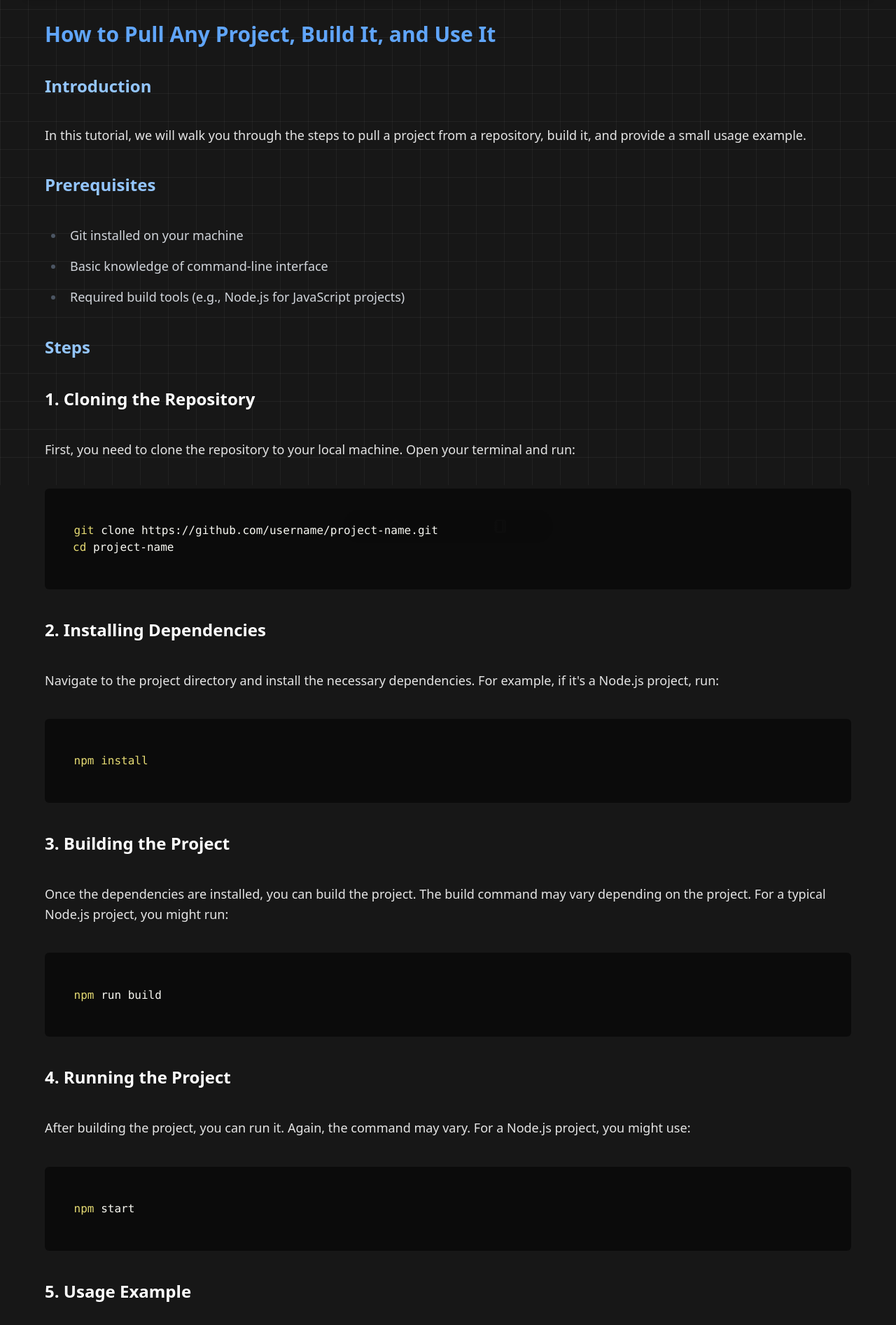
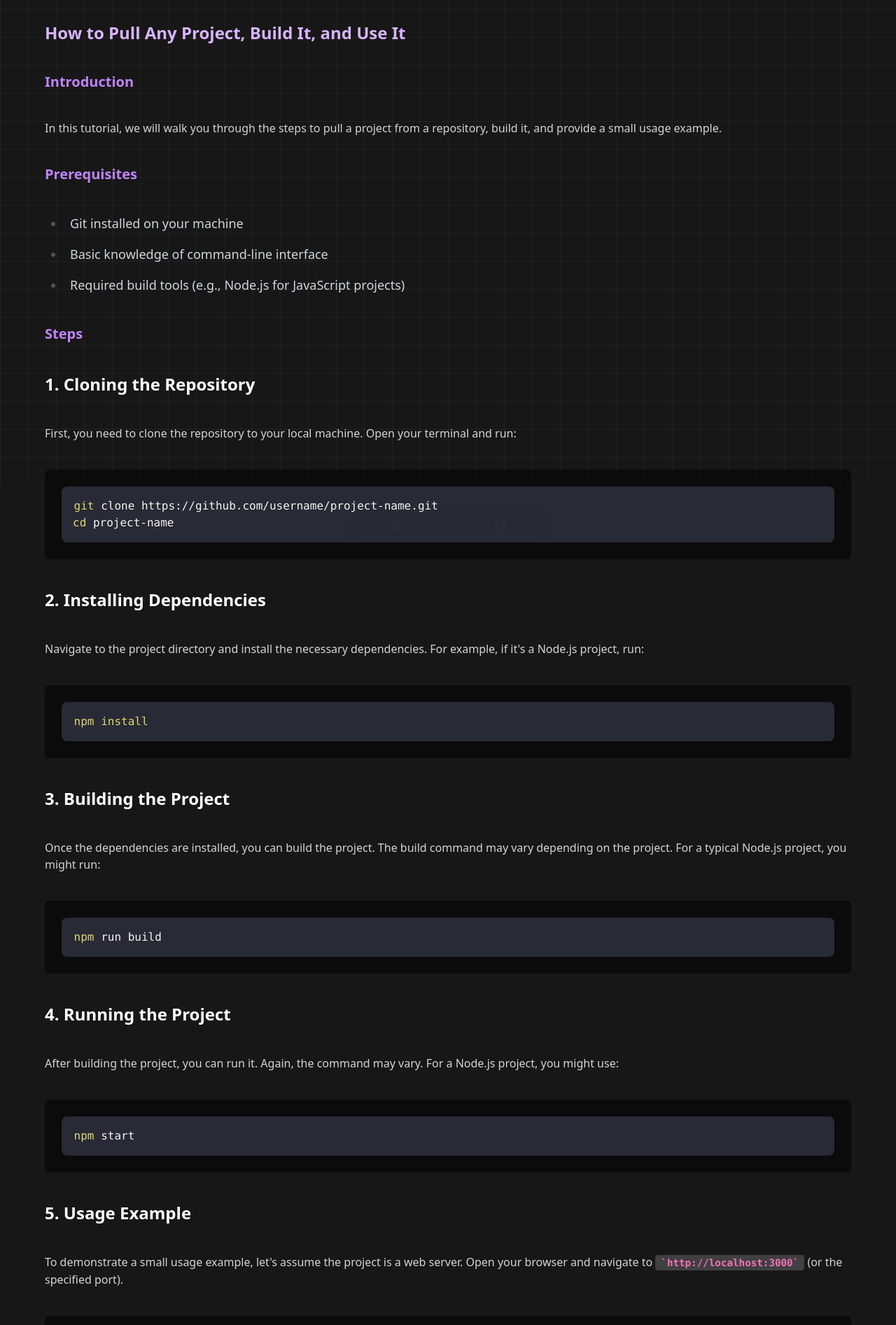
Before and after one commit to Fabbboy/portfolio, a Next.js app: page /blog/curated-list-of-projects in a window 1280 px wide. Shown: the part 107-2000 px from the top of the page at 70% size. Built offline with nearby package versions, Linux system fonts and the light colour scheme.

Commit message:
adjusted renderer

```diff
--- a/src/app/blog/[blog_id]/BlogViewerComponent.tsx
+++ b/src/app/blog/[blog_id]/BlogViewerComponent.tsx
@@ -14,19 +14,23 @@ interface BlogContentProps {
 
 const components = {
   h1: ({ children }: { children: React.ReactNode }) => (
-    <h1 className="text-3xl font-bold text-blue-400 mb-4">{children}</h1>
+    <h1 className="text-xl md:text-2xl font-bold text-purple-300 mb-2 md:mb-3">
+      {children}
+    </h1>
   ),
   h2: ({ children }: { children: React.ReactNode }) => (
-    <h2 className="text-2xl font-semibold text-blue-300 mt-6 mb-4">
+    <h2 className="text-lg md:text-xl font-semibold text-purple-400 mt-4 md:mt-5 mb-2 md:mb-3">
       {children}
     </h2>
   ),
   p: ({ children }: { children: React.ReactNode }) => (
-    <p className="text-md text-neutral-200 leading-relaxed mb-4">{children}</p>
+    <p className="text-sm md:text-base text-neutral-300 leading-relaxed mb-3 md:mb-4">
+      {children}
+    </p>
   ),
   a: ({ children, ...props }: { children: React.ReactNode }) => (
     <a
-      className="text-blue-400 hover:underline"
+      className="text-teal-400 hover:underline"
       target="_blank"
       rel="noopener noreferrer"
       {...props}
@@ -50,16 +54,15 @@ const components = {
         language={match[1]}
         PreTag="div"
         customStyle={{
-          backgroundColor: "transparent",
-          padding: "1em",
+          backgroundColor: "#282a36",
+          color: "#f8f8f2",
           borderRadius: "8px",
-          margin: "1em 0",
         }}
       >
         {String(children).replace(/\n$/, "")}
       </SyntaxHighlighter>
     ) : (
-      <code className="bg-neutral-800 text-blue-200 rounded px-1">
+      <code className="bg-neutral-700 text-pink-400 rounded px-1 md:px-2">
         {children}
       </code>
     );
--- a/tailwind.config.ts
+++ b/tailwind.config.ts
@@ -58,53 +58,57 @@ const config: Config = {
         },
       },
       // eslint-disable-next-line @typescript-eslint/no-explicit-any
-      typography: (theme: (arg0: string) => any) => ({
+      typography: (theme) => ({
         DEFAULT: {
           css: {
             color: theme("colors.neutral.300"),
-            fontSize: "0.875rem", // Smaller font size
-            lineHeight: "1.5", // Adjust line height to be more compact
+            fontSize: "0.85rem", // Adjusted to be slightly smaller for readability
+            lineHeight: "1.4", // Tighter line height for compact layout
             h1: {
-              color: theme("colors.blue.400"),
-              fontSize: "1.5rem", // Smaller h1 size
-              marginBottom: "0.4em", // Reduce space below h1
+              color: theme("colors.purple.400"),
+              fontSize: "1.25rem", // Smaller h1 size
+              marginBottom: "0.3em",
             },
             h2: {
-              color: theme("colors.blue.300"),
-              fontSize: "1.25rem", // Smaller h2 size
+              color: theme("colors.pink.300"),
+              fontSize: "1rem",
+              marginBottom: "0.2em",
+            },
+            p: {
+              marginTop: "0.3em",
               marginBottom: "0.3em",
             },
-            p: {
+            a: {
+              color: theme("colors.teal.300"),
+              textDecoration: "underline",
+              "&:hover": {
+                color: theme("colors.pink.400"),
+              },
+            },
+            blockquote: {
+              color: theme("colors.neutral.500"),
+              borderLeftColor: theme("colors.purple.500"),
+              fontStyle: "italic",
+              paddingLeft: "0.7em",
+              marginTop: "0.6em",
+              marginBottom: "0.6em",
+            },
+            li: {
+              marginTop: "0.1em",
+              marginBottom: "0.1em",
+            },
+            pre: {
+              padding: "0.6em",
+              fontSize: "0.8rem",
               marginTop: "0.4em",
               marginBottom: "0.4em",
             },
-            a: {
-              color: theme("colors.blue.400"),
-              textDecoration: "underline",
-            },
-            blockquote: {
-              color: theme("colors.neutral.400"),
-              borderLeftColor: theme("colors.blue.500"),
-              fontStyle: "italic",
-              paddingLeft: "0.8em",
-              marginTop: "0.8em",
-              marginBottom: "0.8em",
-            },
-            li: {
-              marginTop: "0.2em",
-              marginBottom: "0.2em",
-            },
-            pre: {
-              padding: "0.8em",
-              fontSize: "0.85rem",
-              marginTop: "0.6em",
-              marginBottom: "0.6em",
-            },
             code: {
-              color: theme("colors.blue.300"),
+              color: theme("colors.teal.300"),
               backgroundColor: theme("colors.neutral.800"),
-              borderRadius: "4px",
-              fontSize: "0.85rem",
+              borderRadius: "3px",
+              fontSize: "0.8rem",
+              padding: "0.2em",
             },
           },
         },
```
